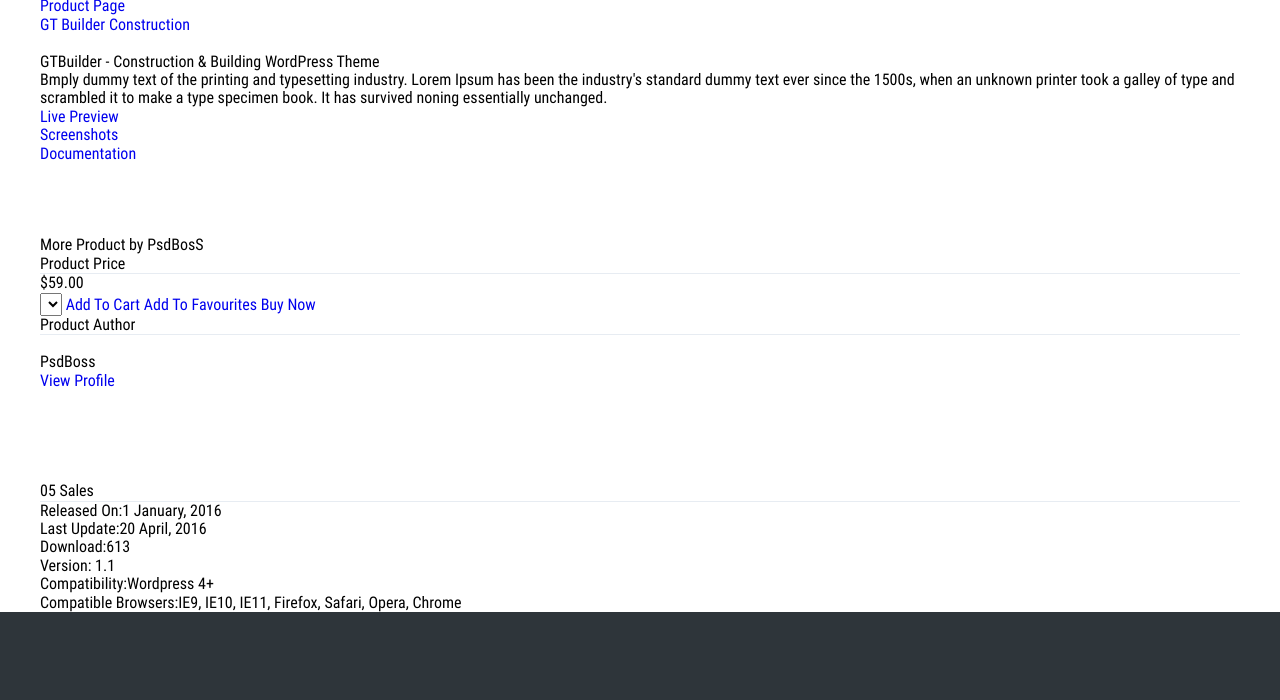
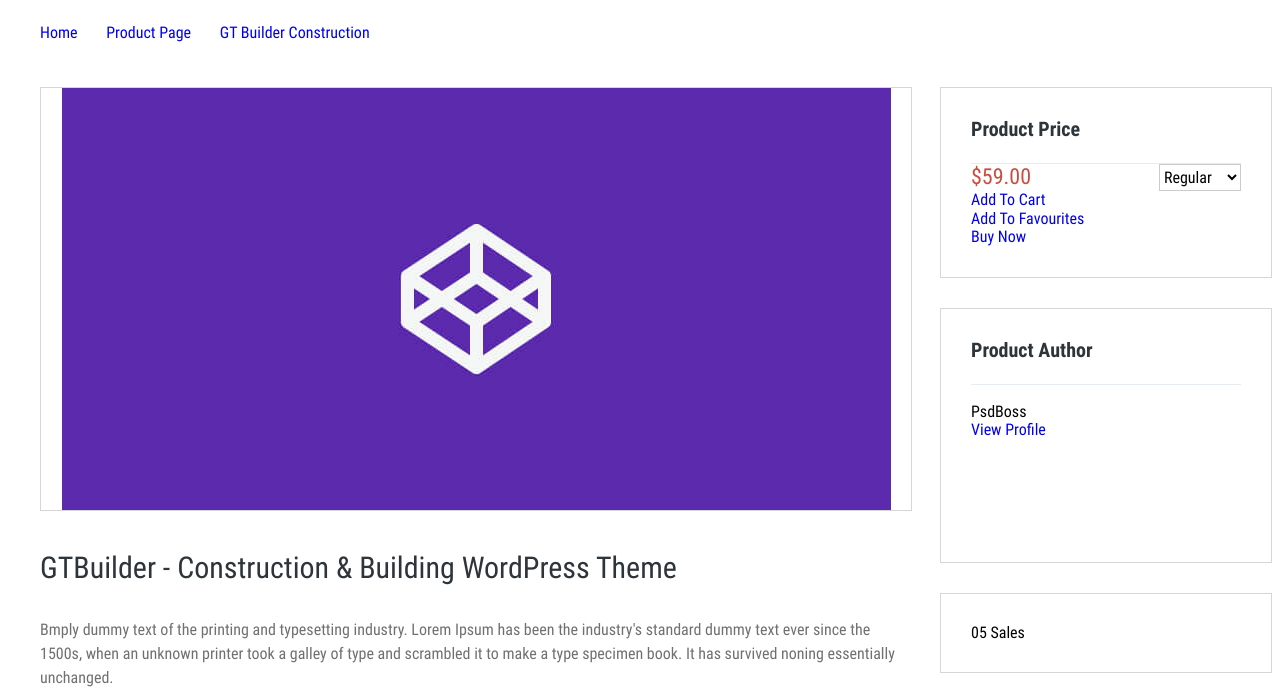
Before and after one commit to DmytroKalenko/ModernoMarketPlace, a website: page app/page-product.html in a window 1280 px wide. Shown: the part 401-1101 px from the top of the page. Drawn offline with nearby package versions, Linux system fonts and the light colour scheme; files that its build step writes are made by us from their sources.

Commit message:
add_Side_Bar

```diff
--- a/app/page-product.html
+++ b/app/page-product.html
@@ -211,11 +211,12 @@
                     <a href="#">GT Builder Construction</a>
                 </li>
             </ul>
+            <div class="container__inner">
                 <div class="content">
-                <img class="image" src="" alt="">
+                    <div class="blok__image"><img class="image" src="./images/details.jpg" alt=""></div>
                     <div class="product__title">GTBuilder - Construction & Building WordPress Theme</div>
-                <div class="product__about">Bmply dummy text of the printing and typesetting industry. Lorem Ipsum has been the industry's standard dummy text ever since the 1500s, when an unknown printer took a galley of type and scrambled it to make a type specimen book. It has
-                    survived noning essentially unchanged. </div>
+                    <div class="product__about">Bmply dummy text of the printing and typesetting industry. Lorem Ipsum has been the industry's standard dummy text ever since the 1500s, when an unknown printer took a galley of type and scrambled it to make a type specimen book. It
+                        has survived noning essentially unchanged. </div>
                     <div class="product__links">
                         <div class="links_left">
                             <li>
@@ -228,18 +229,18 @@
                                 <a href="#">Documentation</a>
                             </li>
                         </div>
-                    <div class="cosial__media">
+                        <div class="social__media">
                             <li>
-                            <a href="#"></a>
+                                <a href="#"><img src="./images/icons/socialMedia/FB.jpg" alt=""></a>
                             </li>
                             <li>
-                            <a href="#"></a>
+                                <a href="#"><img src="./images/icons/socialMedia/linkiden.jpg" alt=""></a>
                             </li>
                             <li>
-                            <a href="#"></a>
+                                <a href="#"><img src="./images/icons/socialMedia/twitter.jpg" alt=""></a>
                             </li>
                             <li>
-                            <a href="#"></a>
+                                <a href="#"><img src="./images/icons/socialMedia/unknow.jpg" alt=""></a>
                             </li>
                         </div>
                     </div>
@@ -252,16 +253,26 @@
                     </div>
                 </div>
                 <div class="sidebar">
-                <div class="product__price">
+                    <div class="product__price blok">
                         <div class="blok__title">Product Price</div>
                         <hr>
+                        <div class="price__blok">
                             <div class="price">$59.00</div>
-                    <select name="" id=""></select>
+                            <select name="" id="">
+                                <option value="">Regular</option>
+                                <option value="">TEXT</option>
+                                <option value="">TEXT</option>
+                                <option value="">TEXT</option>
+                            </select>
+                        </div>
+                        <div class="product__price__links">
                             <a class="ToCarts" href="#">Add To Cart</a>
                             <a class="Favourites" href="#">Add To Favourites</a>
                             <a class="Buy" href="#">Buy Now</a>
                         </div>
-                <div class="product__author">
+
+                    </div>
+                    <div class="product__author blok">
                         <div class="blok__title">Product Author</div>
                         <hr>
                         <div class="author">
@@ -279,10 +290,10 @@
                             </div>
                         </div>
                     </div>
-                <div class="basket">
+                    <div class="basket blok">
                         <span>05</span> Sales
                     </div>
-                <div class="product__information">
+                    <div class="product__information blok">
                         <div class="blok__title"></div>
                         <hr>
                         <ul class="information">
@@ -305,6 +316,7 @@
                                 <span>Compatible Browsers:</span>IE9, IE10, IE11, Firefox, Safari, Opera, Chrome
                             </li>
                         </ul>
+                    </div>
                 </div>
             </div>
         </div>
--- a/app/scss/style.scss
+++ b/app/scss/style.scss
@@ -481,61 +481,6 @@
     }
 }
 
-//start__________product--page
-.search__product--page {
-    height: 230px;
-    background-position: center;
-    background-size: cover;
-    background-repeat: no-repeat;
-    color: white;
-    & .search__text__product--page {
-        margin: 60px 0 28px;
-        font-size: 20px;
-    }
-    form {
-        position: relative;
-        input {
-            height: 56px;
-            width: 670px;
-            padding: 0px 60px 0px 25px;
-            font-size: 14px;
-            color: rgb(144, 164, 174);
-            border-radius: 4px;
-            background-color: rgb(255, 255, 255);
-            box-shadow: 0px 1px 10px 0px rgba(0, 0, 0, 0.459);
-            &::placeholder {
-                color: #90a4ae;
-            }
-        }
-        .search__btn {
-            position: absolute;
-            top: 50%;
-            right: 20px;
-            transform: translateY(-50%);
-            height: 25px;
-            width: 25px;
-            background-image: url(../images/search.png);
-            background-size: cover;
-            border: none;
-            background-color: transparent;
-            cursor: pointer;
-        }
-    }
-    .search__inner {
-        height: 100%;
-        display: flex;
-        flex-direction: column;
-        align-items: center;
-        .search__title {
-            margin: 157px 0px 35px;
-        }
-        .search__text {
-            margin-bottom: 57px;
-        }
-    }
-}
-
-//finish__________product--page
 //start poducts section
 .products {
     font-family: "RobotoCondensed";
@@ -976,6 +921,10 @@
             .list__item {
                 display: inline-block;
                 padding-right: 7px;
+                img {
+                    height: 28px;
+                    width: 28px;
+                }
             }
         }
         .footer__form__title {
@@ -1112,3 +1061,175 @@
         }
     }
 }
+
+//start__________product--page
+.search__product--page {
+    height: 230px;
+    background-position: center;
+    background-size: cover;
+    background-repeat: no-repeat;
+    color: white;
+    & .search__text__product--page {
+        margin: 60px 0 28px;
+        font-size: 20px;
+    }
+    form {
+        position: relative;
+        input {
+            height: 56px;
+            width: 670px;
+            padding: 0px 60px 0px 25px;
+            font-size: 14px;
+            color: rgb(144, 164, 174);
+            border-radius: 4px;
+            background-color: rgb(255, 255, 255);
+            box-shadow: 0px 1px 10px 0px rgba(0, 0, 0, 0.459);
+            &::placeholder {
+                color: #90a4ae;
+            }
+        }
+        .search__btn {
+            position: absolute;
+            top: 50%;
+            right: 20px;
+            transform: translateY(-50%);
+            height: 25px;
+            width: 25px;
+            background-image: url(../images/search.png);
+            background-size: cover;
+            border: none;
+            background-color: transparent;
+            cursor: pointer;
+        }
+    }
+    .search__inner {
+        height: 100%;
+        display: flex;
+        flex-direction: column;
+        align-items: center;
+        .search__title {
+            margin: 157px 0px 35px;
+        }
+        .search__text {
+            margin-bottom: 57px;
+        }
+    }
+}
+
+.page__product {
+    .nav {
+        padding: 45px 0;
+        li {
+            display: inline-block;
+            padding-right: 25px;
+        }
+    }
+    .container__inner {
+        display: flex;
+        .content {
+            max-width: 870px;
+            .blok__image {
+                border: 1px solid rgb(214, 214, 214);
+                background-color: rgb(255, 255, 255);
+                max-height: 458px;
+                width: 100%;
+                display: flex;
+                justify-content: center;
+                align-items: center;
+                .image {
+                    max-width: 829px;
+                    max-height: 422px;
+                }
+            }
+            .product__title {
+                font-size: 30px;
+                color: rgb(46, 53, 58);
+                padding: 40px 0 32px;
+                font-weight: 500;
+            }
+            .product__about {
+                font-size: 16px;
+                color: rgb(112, 112, 112);
+                line-height: 1.5;
+                margin-bottom: 48px;
+            }
+            .product__links {
+                display: flex;
+                justify-content: space-between;
+                .links_left {
+                    li {
+                        display: inline-block;
+                        &+li {
+                            margin-left: 18px;
+                        }
+                    }
+                    li:first-child {
+                        background-color: $btnColor;
+                    }
+                    li:nth-child(2) {
+                        background-color: #4d5a64;
+                    }
+                    li:last-child {
+                        background-color: $btnColor2;
+                    }
+                    a {
+                        padding: 20px 25px;
+                        color: white;
+                    }
+                }
+                .social__media {
+                    li {
+                        display: inline-block;
+                    }
+                    img {
+                        height: 54px;
+                        width: 50px;
+                    }
+                }
+            }
+        }
+        .sidebar {
+            max-width: 270px;
+            margin-left: 30px;
+            .blok {
+                padding: 30px;
+                border: 0.833px solid rgb(214, 214, 214);
+                background-color: rgb(255, 255, 255);
+                width: 100%;
+                &+.blok {
+                    margin-top: 30px;
+                }
+            }
+            .blok__title {
+                font-size: 20px;
+                color: rgb(46, 53, 58);
+                font-weight: bold;
+                padding-bottom: 22px;
+            }
+            .product__price {
+                .price__blok {
+                    display: flex;
+                    flex-direction: row;
+                    justify-content: space-between;
+                    .price {
+                        color: #c94d3f;
+                        font-size: 22px;
+                    }
+                    select {
+                        border: 0.833px solid rgb(203, 203, 203);
+                        background-color: rgb(255, 255, 255);
+                        width: 82px;
+                        height: 27px;
+                        position: relative;
+                    }
+                }
+                .product__price__links {
+                    display: flex;
+                    flex-direction: column;
+                }
+            }
+        }
+    }
+}
+
+//finish__________product--page
```
Also changed, not shown: app/css/style.min.css, app/images/details.jpg (added), app/images/icons/socialMedia/FB.jpg (added), app/images/icons/socialMedia/linkiden.jpg, app/images/icons/socialMedia/twitter.jpg, app/images/icons/socialMedia/unknow.jpg. Lines whose indentation alone changed are shown as unchanged.
